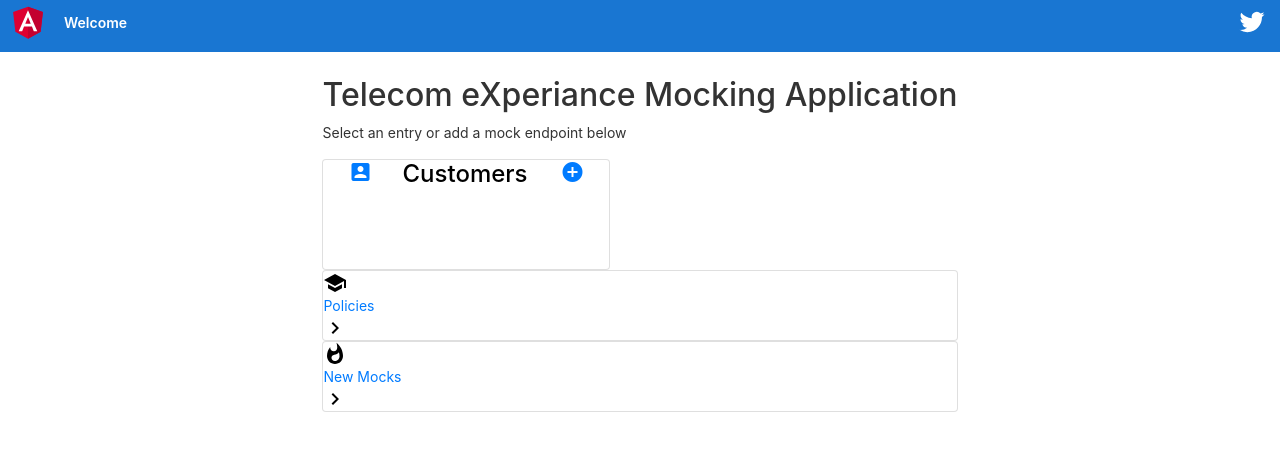
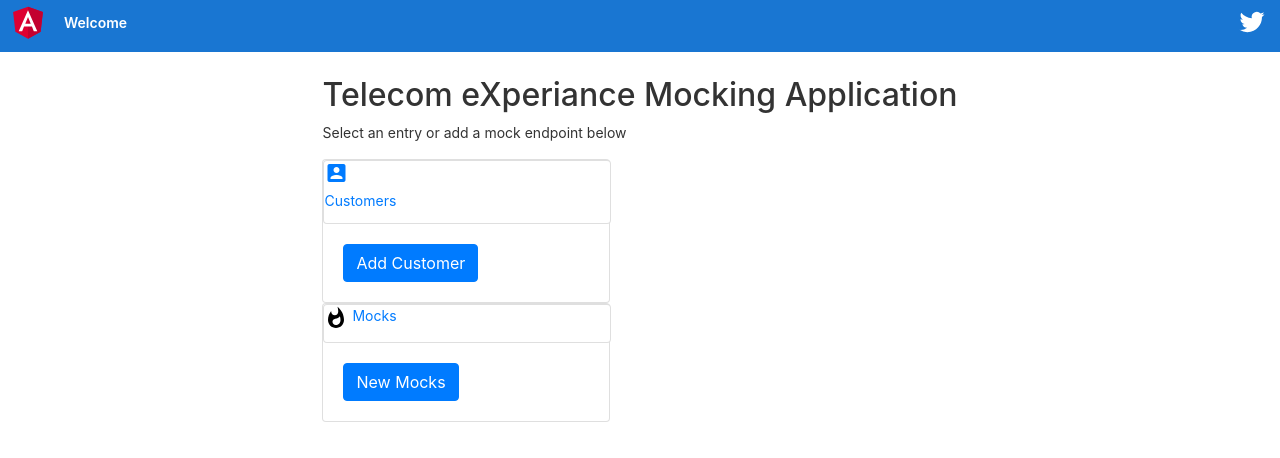
Before and after one commit to tysonbo/telecomx-mocking-app, an Angular app: page / in a window 1280 px wide. Shown: the top 458 px of the page. Built offline with nearby package versions, Linux system fonts and the light colour scheme.

Commit message:
change to home page

```diff
--- a/src/app/data/ApiCustomer.ts
+++ b/src/app/data/ApiCustomer.ts
@@ -1,25 +1,42 @@
 import { Customer } from './customer';
+/**
+ * "Id": 0,
+    "PolicyNumber": "567865432198",
+    "FirstName": "Jason",
+    "LastName": " Gruzca",
+    "DateOfBirth": "1/1/1980 12:00:00 AM",
+    "Address": "269 Main St",
+    "City": "Thompson",
+    "State": "Oh",
+    "ZipCode": "44086",
+    "PhoneNumber": "4402865045",
+    "Email": "jg@gmail.com"
+}
+ *
+ */
 
 export class ApiCustomer {
     Id: number;
-    Policy: string;
-    Name: string;
-    Dob: string;
+    PolicyNumber: string;
+    FirstName: string;
+    LastName: string;
+    DateOfBirth: string;
     Address: string;
     City: string;
     State: string;
-    Zip: string;
+    ZipCode: string;
     PhoneNumber: string;
     Email: string;
-    constructor(c : Customer) {
-            this.Id = 0;
-            this.Policy = c.policy;
+    constructor(c: Customer) {
+            this.Id = 88;
+            this.PolicyNumber = c.policy;
             this.Address = c.address;
-            this.Name = c.name;
-            this.Dob = c.dob;
+            this.FirstName = c.name;
+            this.LastName = c.name;
+            this.DateOfBirth = '1-1-1980 12:00:00 AM';
             this.City = c.city;
             this.State = c.state;
-            this.Zip = c.zip;
+            this.ZipCode = c.zip;
             this.PhoneNumber = c.phoneNumber;
             this.Email = c.email;
         }
--- a/src/app/home/home.component.html
+++ b/src/app/home/home.component.html
@@ -291,38 +291,33 @@
 
 <div class="card-container">
   <a routerLink="/customers" class="card" style="width: 18rem;">
-        <div class="row">
-
-          <div class="col-sm-3 logo-box">
-              <i class="material-icons md-36">account_box</i>
-          </div>
-          <div class="col-sm-6">
-
-             <h4>Customers</h4>
-          </div>
-          <div class="col-sm-3">
-            <a routerLink="/customers/create"><i class="material-icons md-48">add_circle</i></a>
+    <div class="card" style="width: 18rem;">
+      <div class="card-title">
+        <i class="card-img-top material-icons md-36">account_box</i>Customers
       </div>
     </div>
-
+    <div class="card-body">
+      <a routerLink="/customers/create" class="btn btn-primary">Add Customer</a>
+    </div>
   </a>
 
-    <a routerLink="/policies" class="card" >
-      <svg class="material-icons" xmlns="http://www.w3.org/2000/svg" width="24" height="24" viewBox="0 0 24 24"><path d="M5 13.18v4L12 21l7-3.82v-4L12 17l-7-3.82zM12 3L1 9l11 6 9-4.91V17h2V9L12 3z"/></svg>
+  <a routerLink="/mocks" class="card" style="width: 18rem;">
+    <div class="card" style="width: 18rem;">
+      <div class="card-title">
+        <svg _ngcontent-lql-c1="" class="material-icons" height="24" viewBox="0 0 24 24" width="24"
+          xmlns="http://www.w3.org/2000/svg">
+          <path _ngcontent-lql-c1=""
+            d="M13.5.67s.74 2.65.74 4.8c0 2.06-1.35 3.73-3.41 3.73-2.07 0-3.63-1.67-3.63-3.73l.03-.36C5.21 7.51 4 10.62 4 14c0 4.42 3.58 8 8 8s8-3.58 8-8C20 8.61 17.41 3.8 13.5.67zM11.71 19c-1.78 0-3.22-1.4-3.22-3.14 0-1.62 1.05-2.76 2.81-3.12 1.77-.36 3.6-1.21 4.62-2.58.39 1.29.59 2.65.59 4.04 0 2.65-2.15 4.8-4.8 4.8z">
+          </path>
+        </svg>
+        Mocks
+      </div>
+    </div>
+    <div class="card-body">
+      <a routerLink="/mocks/create" class="btn btn-primary">New Mocks</a>
+    </div>
+  </a>
 
-      <span>Policies</span>
-
-      <svg class="material-icons" xmlns="http://www.w3.org/2000/svg" width="24" height="24" viewBox="0 0 24 24"><path d="M10 6L8.59 7.41 13.17 12l-4.58 4.59L10 18l6-6z"/></svg>    </a>
-
-
-
-    <a routerLink="/mocks" class="card" >
-      <svg class="material-icons" xmlns="http://www.w3.org/2000/svg" width="24" height="24" viewBox="0 0 24 24"><path d="M13.5.67s.74 2.65.74 4.8c0 2.06-1.35 3.73-3.41 3.73-2.07 0-3.63-1.67-3.63-3.73l.03-.36C5.21 7.51 4 10.62 4 14c0 4.42 3.58 8 8 8s8-3.58 8-8C20 8.61 17.41 3.8 13.5.67zM11.71 19c-1.78 0-3.22-1.4-3.22-3.14 0-1.62 1.05-2.76 2.81-3.12 1.77-.36 3.6-1.21 4.62-2.58.39 1.29.59 2.65.59 4.04 0 2.65-2.15 4.8-4.8 4.8z"/></svg>
-
-      <span>New Mocks</span>
-
-      <svg class="material-icons" xmlns="http://www.w3.org/2000/svg" width="24" height="24" viewBox="0 0 24 24"><path d="M10 6L8.59 7.41 13.17 12l-4.58 4.59L10 18l6-6z"/></svg>
-    </a>
 
 </div>
 <!-- Links -->
--- a/src/app/services/customer.service.ts
+++ b/src/app/services/customer.service.ts
@@ -2,7 +2,7 @@ import { Injectable } from '@angular/core';
 import { customerData } from '../data/customerData';
 import { Customer } from '../data/customer';
 import { HttpClientModule } from '@angular/common/http';
-import { HttpClient } from '@angular/common/http';
+import { HttpClient, HttpHeaders } from '@angular/common/http';
 import { Observable } from 'rxjs';
 import { ApiCustomer } from '../data/ApiCustomer';
 
@@ -29,8 +29,13 @@ export class CustomerService {
   }
 
   addCustomer(customer: Customer) {
+    const headers = new HttpHeaders();
+    headers.set('Content-Type', 'application/json; charset=utf-8');
     let c : ApiCustomer = new ApiCustomer(customer);
-    return this.httpClient.post(`${this.apiURL}`, ApiCustomer);
+
+    return this.httpClient.post(`${this.apiURL}`, c, {headers: headers}).subscribe(resp => {
+      console.log(resp);
+   });
   }
 
   updateCustomer(customer: Customer) {
```
Lines whose indentation alone changed are shown as unchanged.
